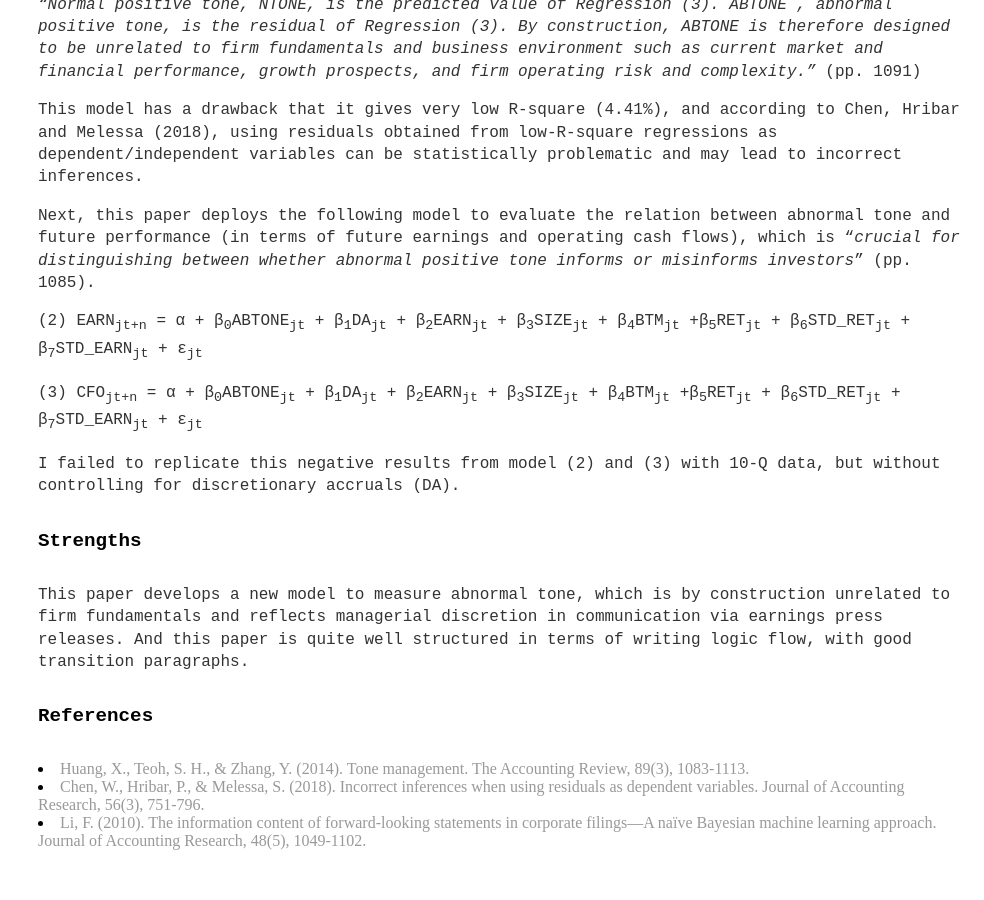
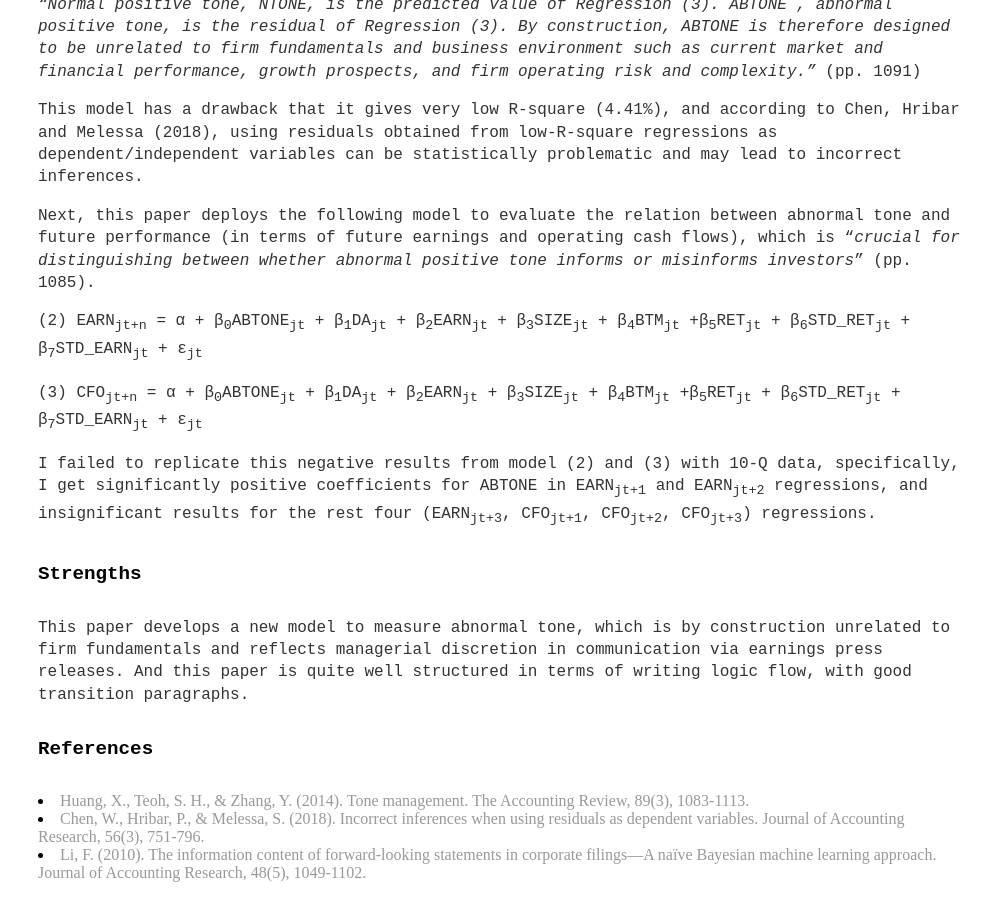
Before and after one commit to fengzhi22/fengzhi22.github.io, a Jekyll site: the page built from _posts/2020-04-21-paper-note-Huang-et-al-2014.md, in a window 1280 px wide and 900 px high, scrolled down 1183 px. Shown: the whole window, without its empty margins (296-1280 px from the left). Built offline with Jekyll 4.4.1, drawn with Linux system fonts in a browser that asks for light colours; before the commit the page ends 2051 px from its top, so only the background shows below that.

Commit message:
update Huang et al. 2014 paper note

```diff
--- a/_posts/2020-04-21-paper-note-Huang-et-al-2014.md
+++ b/_posts/2020-04-21-paper-note-Huang-et-al-2014.md
@@ -44,7 +44,7 @@
 
 (3) CFO<sub>jt+n</sub> = &alpha; + &beta;<sub>0</sub>ABTONE<sub>jt</sub> + &beta;<sub>1</sub>DA<sub>jt</sub> + &beta;<sub>2</sub>EARN<sub>jt</sub> + &beta;<sub>3</sub>SIZE<sub>jt</sub> + &beta;<sub>4</sub>BTM<sub>jt</sub> +&beta;<sub>5</sub>RET<sub>jt</sub> + &beta;<sub>6</sub>STD_RET<sub>jt</sub> + &beta;<sub>7</sub>STD_EARN<sub>jt</sub> + &epsilon;<sub>jt</sub>
 
-I failed to replicate this negative results from model (2) and (3) with 10-Q data, but without controlling for discretionary accruals (DA).
+I failed to replicate this negative results from model (2) and (3) with 10-Q data, specifically, I get significantly positive coefficients for ABTONE in EARN<sub>jt+1</sub> and EARN<sub>jt+2</sub> regressions, and insignificant results for the rest four (EARN<sub>jt+3</sub>, CFO<sub>jt+1</sub>, CFO<sub>jt+2</sub>, CFO<sub>jt+3</sub>) regressions.
 
 <h5>Strengths</h5>
 This paper develops a new model to measure abnormal tone, which is by construction unrelated to firm fundamentals and reflects managerial discretion in communication via earnings press releases. And this paper is quite well structured in terms of writing logic flow, with good transition paragraphs.
```
